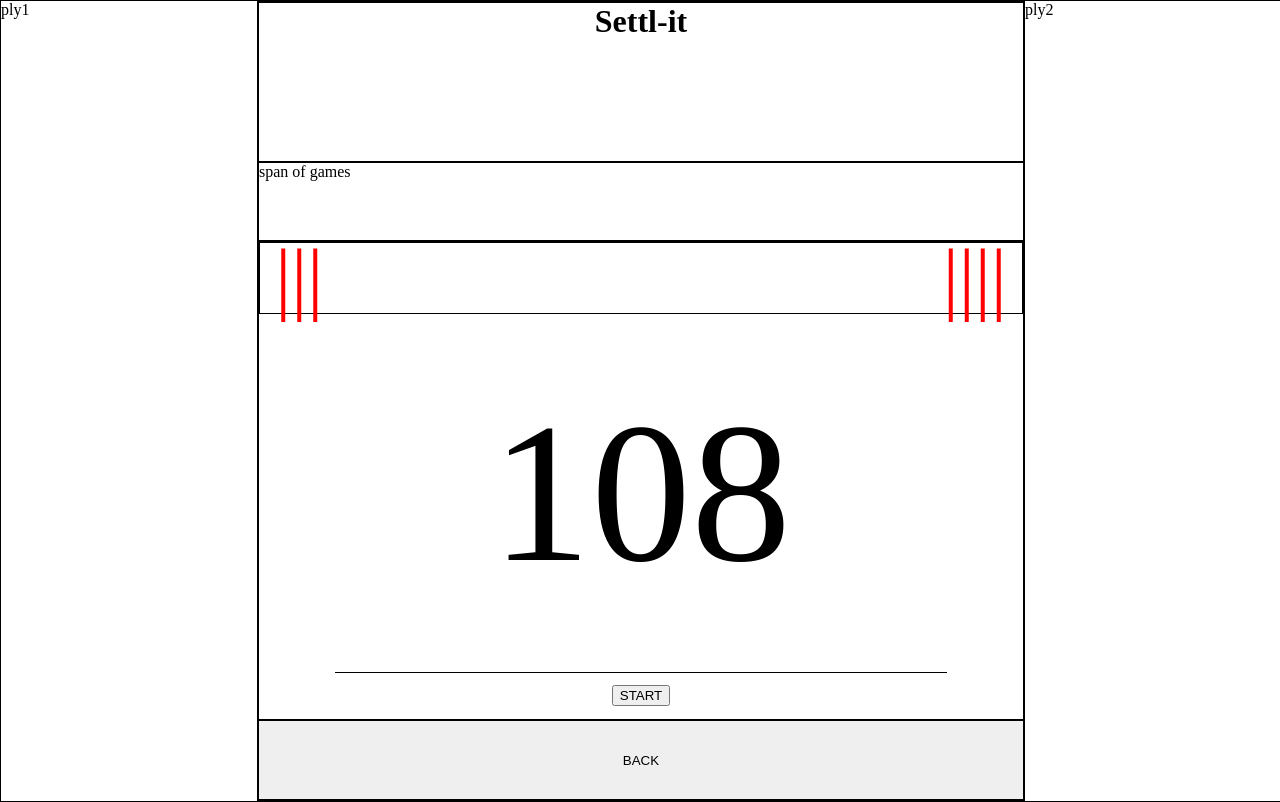
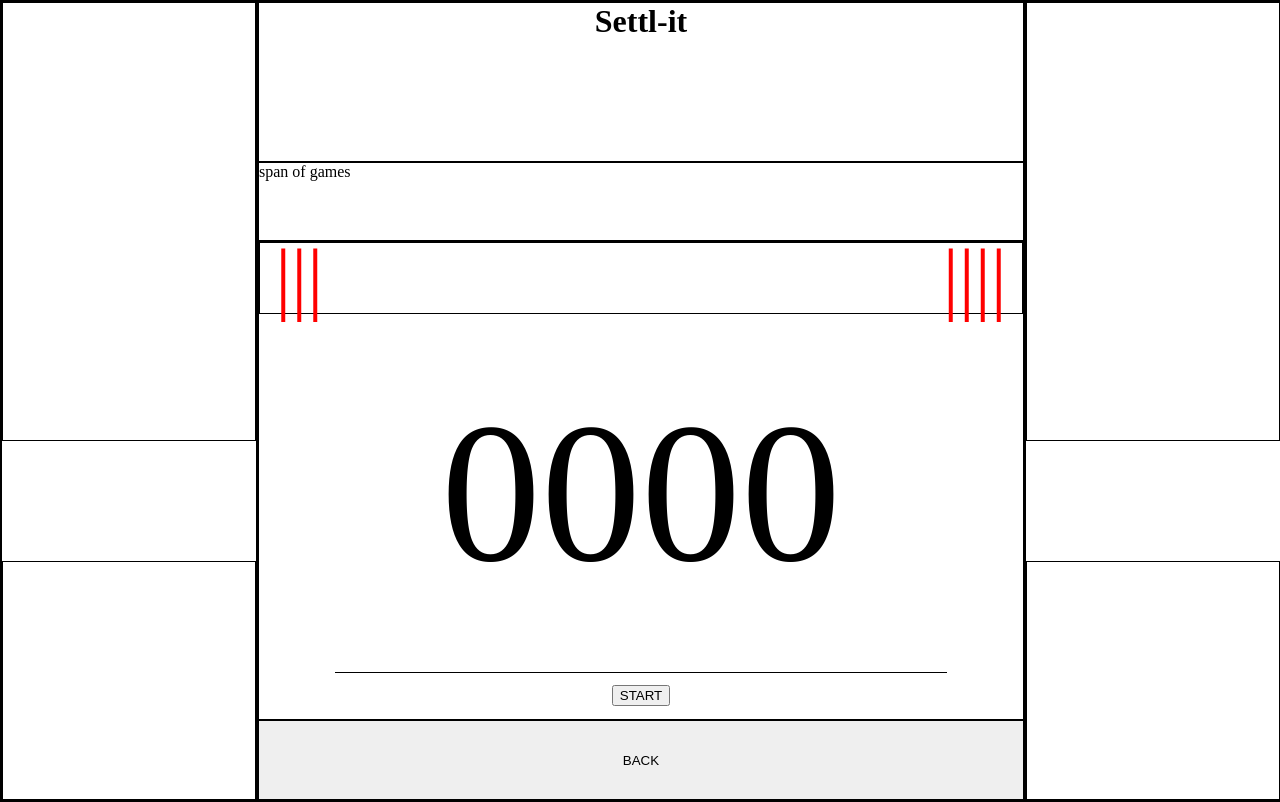
Before and after one commit to jase-d/uDecide, a Next.js app: page /settl-it/app in a window 1280 px wide. Built offline with nearby package versions, Linux system fonts and the light colour scheme.

Commit message:
Set up random number generator bound to button
Initializing dynamic rendering with next/dynamic tested production

```diff
--- a/package.json
+++ b/package.json
@@ -4,7 +4,9 @@
   "description": "Collection of mini-games that will decide it for you",
   "main": "index.js",
   "scripts": {
-    "dev": "next dev"
+    "dev": "next dev",
+    "build": "next build",
+    "start": "next start"
   },
   "repository": {
     "type": "git",
--- a/pages/settl-it/app.jsx
+++ b/pages/settl-it/app.jsx
@@ -1,8 +1,10 @@
 import React from 'react';
 import styles from './styles/settl.module.css';
 import dynamic from 'next/dynamic';
+const Main = dynamic(() => import('./components/Main.jsx'));
+const Player1 = dynamic(() => import('./components/Player1.jsx'));
+const Player2 = dynamic(() => import('./components/Player2.jsx'));
 
-const Main = dynamic(() => import('./components/Main.jsx'));
 export default class App extends React.Component {
   constructor(props) {
     super(props);
@@ -15,9 +17,9 @@ export default class App extends React.Component {
 
     return(
       <div className={styles.outter}>
-          <div id="ply1">ply1</div>
+          <Player1 />
           <Main />
-          <div id="ply2">ply2</div>
+          <Player2 />
       </div>
     );
   };
--- a/pages/settl-it/components/Game.jsx
+++ b/pages/settl-it/components/Game.jsx
@@ -1,11 +1,12 @@
 import React from 'react';
 import styles from '../styles/settl.module.css';
+import numberGenerator from '../helpers/numberGenerator';
 
-const randomNumber = () => {
+const randomNumber = ({number}) => {
 
   return (
     <div className={styles.game}>
-      108
+      {number}
     </div>
   );
 };
--- a/pages/settl-it/components/GameBox.jsx
+++ b/pages/settl-it/components/GameBox.jsx
@@ -9,17 +9,36 @@ export default class GameBox extends React.Component {
   constructor(props) {
     super(props);
     this.state = {
-      number: null,
+      number: '0000',
       button: 'START'
     };
+    this.getNumber = this.numberSequence.bind(this);
   };
+
+  numberSequence(second = 0) {
+  var count = 0;
+  const go = () => {
+    console.log(count)
+    count++;
+      this.setState({
+        number: Math.floor(Math.random() * 10000)
+      });
+    if (count >= 100) {
+      return;
+    } else {
+      window.requestAnimationFrame(go);
+    }
+  };
+  return go()
+  };
+
   render() {
     return (
       <div className={styles.gameBox}>
         <ScoreBar/>
-        <Game/>
+        <Game number={this.state.number}/>
         <div className={styles.gameButton}>
-          <button>{this.state.button}</button>
+          <button onClick={() => this.getNumber()}>{this.state.button}</button>
         </div>
       </div>
     );
--- /dev/null
+++ b/pages/settl-it/components/Player1.jsx
@@ -0,0 +1,17 @@
+import React from 'react';
+import styles from '../styles/settl.module.css';
+
+export default class Player1 extends React.Component {
+  constructor(props) {
+    super(props);
+  };
+  render() {
+    return (
+      <div className={styles.playerContainer}>
+        <div className={styles.info}></div>
+        <div></div>
+        <div className={styles.playerInput}></div>
+      </div>
+    )
+  }
+}
--- /dev/null
+++ b/pages/settl-it/components/Player2.jsx
@@ -0,0 +1,17 @@
+import React from 'react';
+import styles from '../styles/settl.module.css';
+
+export default class Player2 extends React.Component {
+  constructor(props) {
+    super(props);
+  };
+  render() {
+    return (
+      <div className={styles.playerContainer}>
+        <div className={styles.info}></div>
+        <div></div>
+        <div className={styles.playerInput}></div>
+      </div>
+    )
+  }
+}
--- /dev/null
+++ b/pages/settl-it/helpers/numberGenerator.js
@@ -0,0 +1,5 @@
+const numberGenerator = (place) => {
+  return Math.floor(Math.random() * place);
+};
+
+export default numberGenerator;
--- a/pages/settl-it/styles/settl.module.css
+++ b/pages/settl-it/styles/settl.module.css
@@ -5,9 +5,21 @@
   display: grid;
   grid-template-columns: 20% 60% 20%;
 }
-.user {
+
+.playerContainer {
+  border: thin solid black;
+  display: grid;
+  grid-template-rows: 55% 15% 30%;
+}
+
+.info {
   border: thin solid black;
 }
+
+.playerInput {
+  border: thin solid black;
+}
+
 /*//////////////////////////////
 // MAIN CONTAINER /////////// */
 .container {
```
